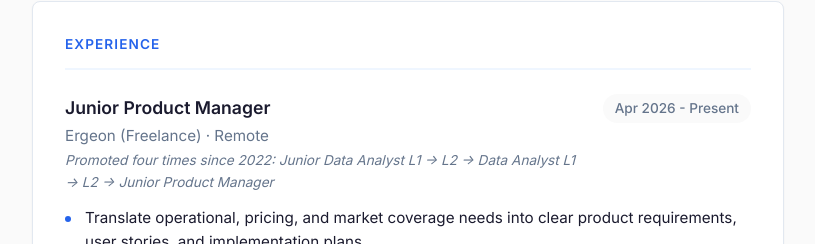
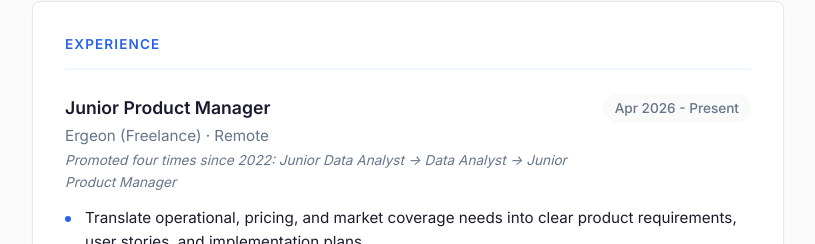
Before and after one commit to JonZi1/cv, a website: page index.html in a window 1280 px wide. Shown: the part 947-1191 px from the top of the page, without its empty margins (232-1047 px from the left). Drawn offline with Linux system fonts and the light colour scheme.

Commit message:
Drop internal L levels from JPM progression line

```diff
--- a/index.html
+++ b/index.html
@@ -132,7 +132,7 @@
                     <div>
                         <h3 class="entry-title">Junior Product Manager</h3>
                         <p class="entry-subtitle">Ergeon (Freelance) · Remote</p>
-                        <p class="entry-progression">Promoted four times since 2022: Junior Data Analyst L1 → L2 → Data Analyst L1 → L2 → Junior Product Manager</p>
+                        <p class="entry-progression">Promoted four times since 2022: Junior Data Analyst → Data Analyst → Junior Product Manager</p>
                     </div>
                     <span class="entry-date">Apr 2026 - Present</span>
                 </div>
```
Also changed, not shown: 1 other file.
